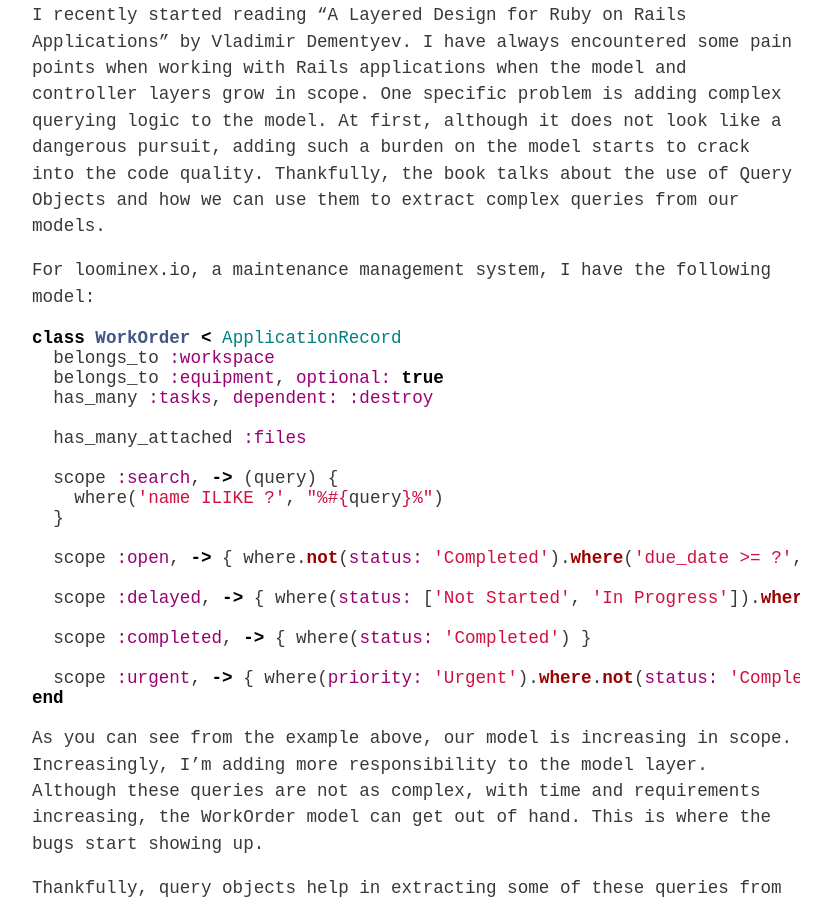
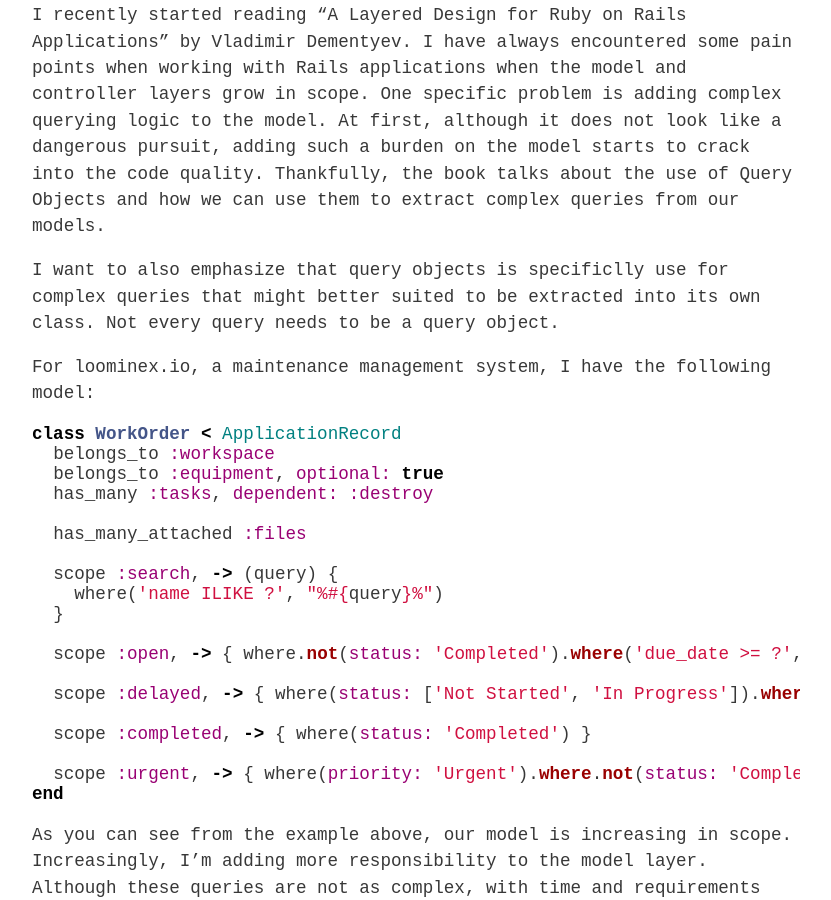
Before and after one commit to theasteve/mysite, a Jekyll site: the page built from _posts/2024-07-3-query-objects.md, in a window 1280 px wide and 900 px high, scrolled down 400 px. Shown: the whole window, without its empty margins (224-1055 px from the left). Built offline with Jekyll 4.4.1, drawn with Linux system fonts in a browser that asks for light colours; nearby versions of some CDN libraries; some web fonts are replaced; comment, search, counter and statistics services are not loaded.

Commit message:
Update post

```diff
--- a/_posts/2024-07-3-query-objects.md
+++ b/_posts/2024-07-3-query-objects.md
@@ -5,6 +5,8 @@ tags: [Ruby, Rails]
 ---
 
 I recently started reading "A Layered Design for Ruby on Rails Applications" by Vladimir Dementyev. I have always encountered some pain points when working with Rails applications when the model and controller layers grow in scope. One specific problem is adding complex querying logic to the model. At first, although it does not look like a dangerous pursuit, adding such a burden on the model starts to crack into the code quality. Thankfully, the book talks about the use of Query Objects and how we can use them to extract complex queries from our models.
+
+I want to also emphasize that query objects is specificlly use for complex queries that might better suited to be extracted into its own class. Not every query needs to be a query object.
 
 For loominex.io, a maintenance management system, I have the following model:
 
```
